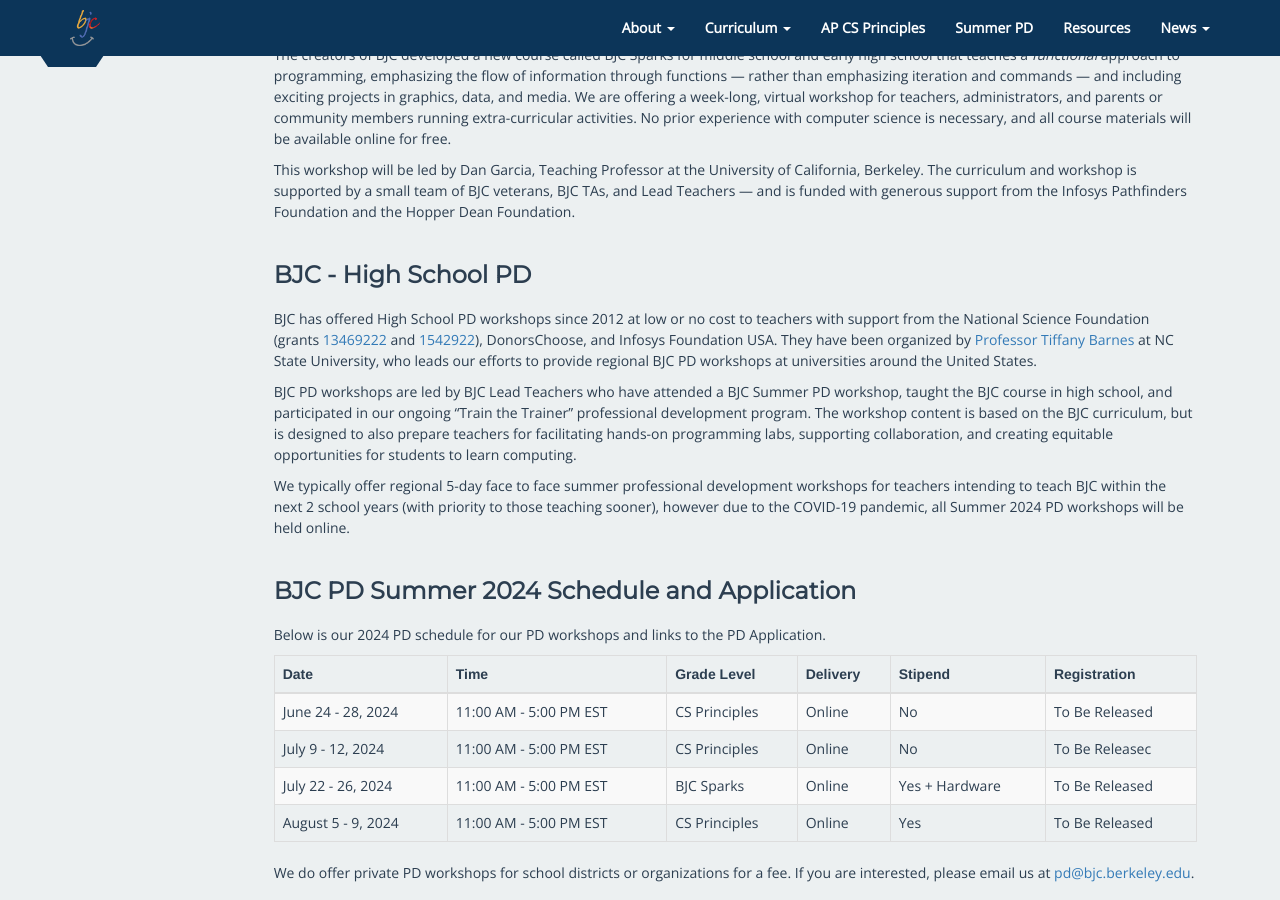
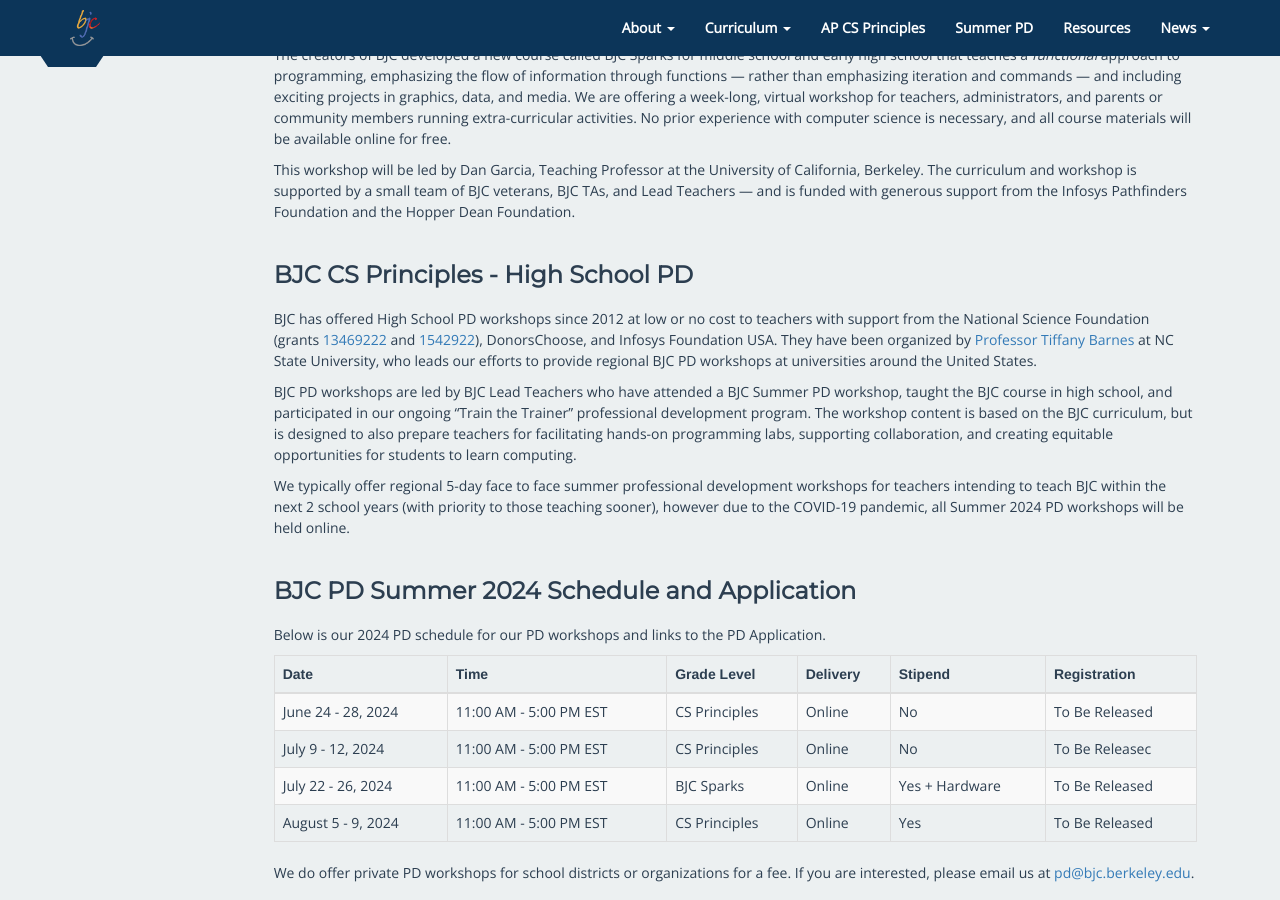
Before and after one commit to beautyjoy/beautyjoy.github.io, a Jekyll site: the page built from summer-pd/index.md, in a window 1280 px wide and 900 px high, scrolled down 578 px. Built offline with Jekyll 4.4.1, drawn with Linux system fonts in a browser that asks for light colours.

Commit message:
Updated FY24 Info 3

```diff
--- a/summer-pd/index.md
+++ b/summer-pd/index.md
@@ -36,7 +36,7 @@
 This workshop will be led by Dan Garcia, Teaching Professor at the University of California, Berkeley. The curriculum and workshop is supported by a small team of BJC veterans, BJC TAs, and Lead Teachers — and is funded with generous support from the Infosys Pathfinders Foundation and the Hopper Dean Foundation.
 
 
-### BJC - High School PD
+### BJC CS Principles - High School PD
 
 [tiffany]: https://eliza.csc.ncsu.edu/
 [nsf-1]: https://nsf.gov/awardsearch/showAward?AWD_ID=1346922
```
